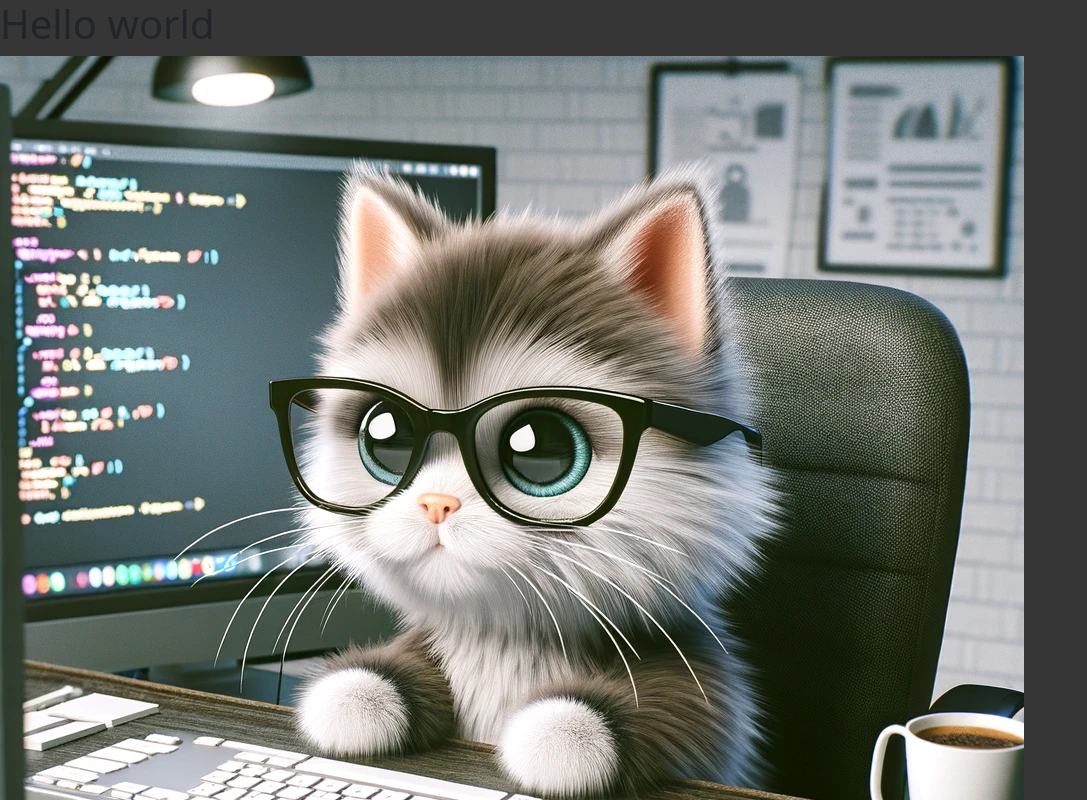
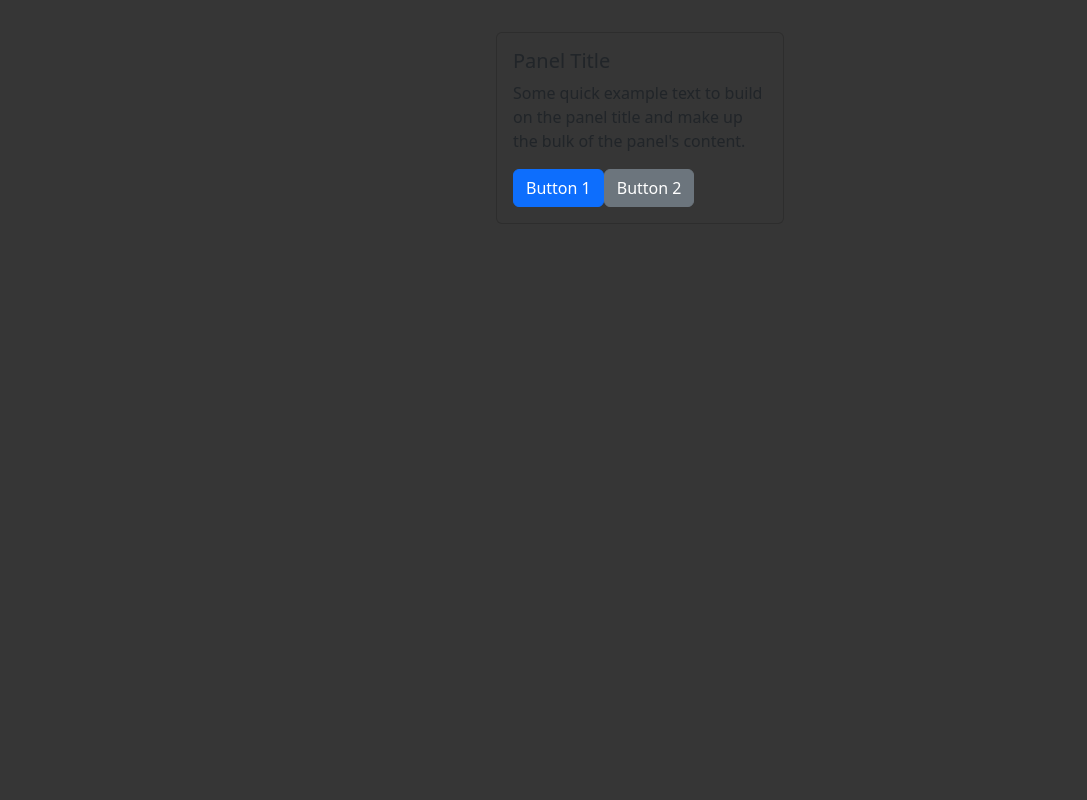
Before and after one commit to heyitsjearbear/cat-generator, a React (Vite) app: page /home in a window 1280 px wide. Shown: the top 800 px of the page, without its empty margins (0-1087 px from the left). Built offline with nearby package versions, Linux system fonts and the light colour scheme; sample sign-in values are in the browser's storage.

Commit message:
Added bare bones panel for selecting picture generation options

```diff
--- /dev/null
+++ b/src/GenerationSettings.css
@@ -0,0 +1,15 @@
+.card-container {
+  display: flex;
+  justify-content: center;
+  align-items: flex-start;
+  height: 100vh;
+}
+
+.card-container .card {
+  width: 18rem;
+}
+
+.card {
+    margin-top: 2rem;
+    background-color: white;
+}
--- /dev/null
+++ b/src/GenerationSettings.tsx
@@ -0,0 +1,22 @@
+import Card from 'react-bootstrap/Card';
+import Button from 'react-bootstrap/Button';
+import './GenerationSettings.css';
+
+const GenerationSettings: React.FC = () => {
+  return (
+    <div className="card-container">
+      <Card className="card">
+        <Card.Body>
+          <Card.Title>Panel Title</Card.Title>
+          <Card.Text>
+            Some quick example text to build on the panel title and make up the bulk of the panel's content.
+          </Card.Text>
+          <Button variant="primary">Button 1</Button>
+          <Button variant="secondary">Button 2</Button>
+        </Card.Body>
+      </Card>
+    </div>
+  );
+};
+
+export default GenerationSettings;
--- a/src/Home.tsx
+++ b/src/Home.tsx
@@ -1,11 +1,10 @@
 import { FC } from "react";
 import myImage from './assets/cat-pic.webp'; // Replace with the actual path to your image file
-
+import GenerationSettings from "./GenerationSettings";
 const Home: FC = () => {
   return (
     <div>
-      <h1>Hello world</h1>
-      <img src={myImage} alt="cat-picture" /> {/* Add this line */}
+      <GenerationSettings />
     </div>
   );
 }
```
Also changed, not shown: 1 other file (tests, documents, lock files or other folders).
